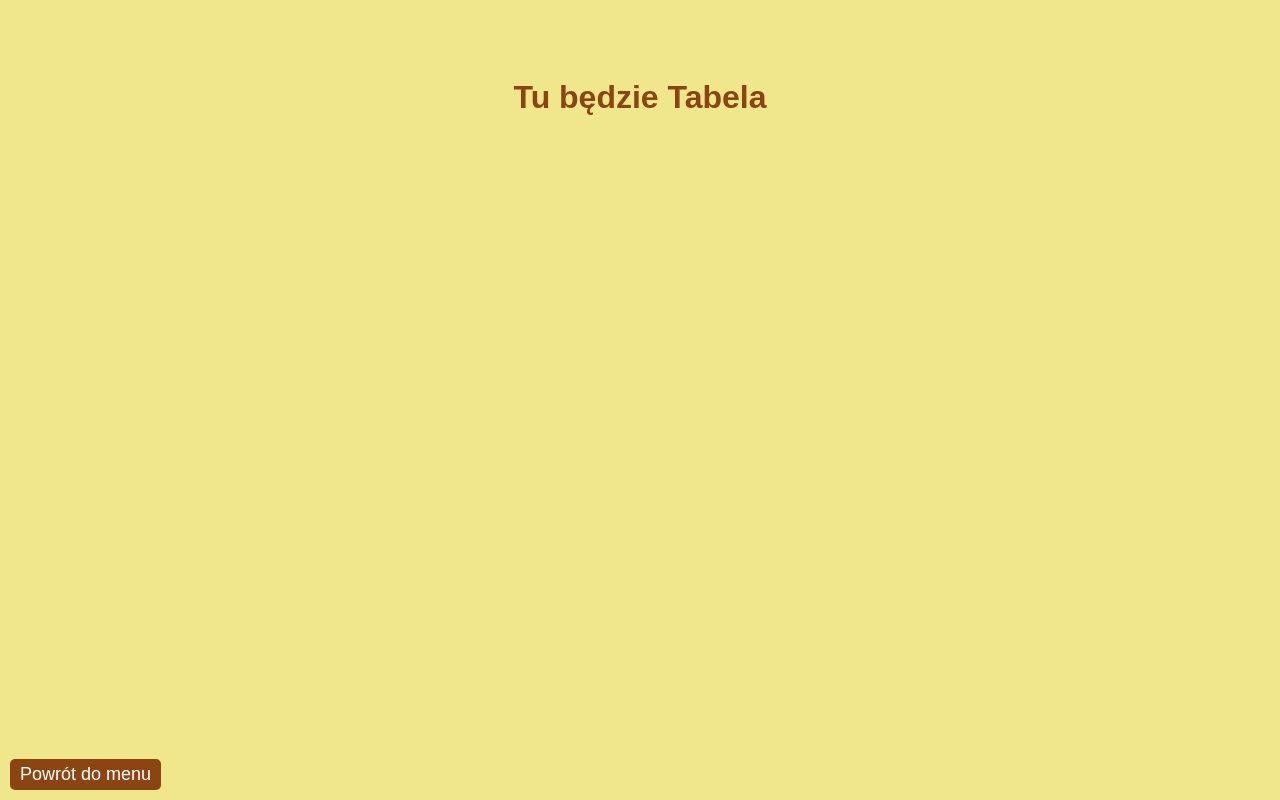
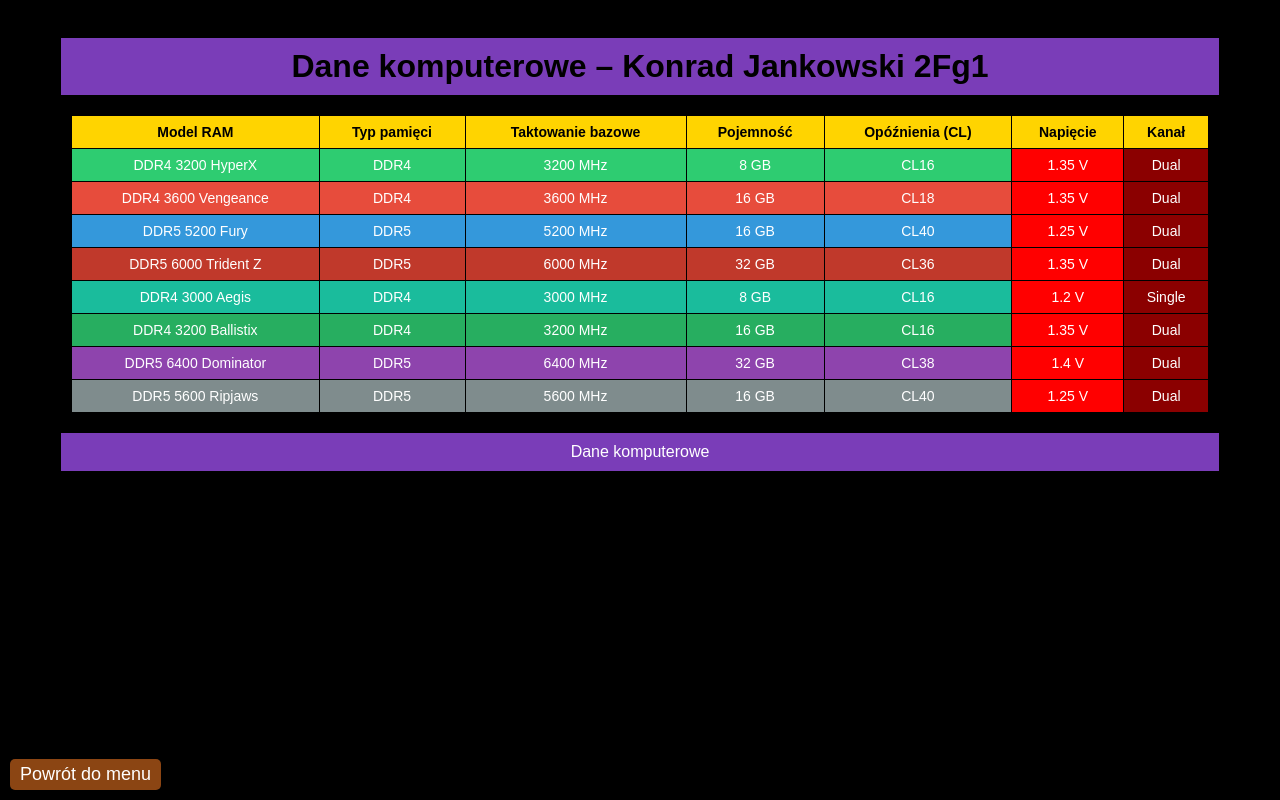
Before and after one commit to Uran6741/moja-strona67, a plain HTML site: page tabela.html in a window 1280 px wide. Drawn offline with Linux system fonts and the light colour scheme.

Commit message:
Update tabela.html

```diff
--- a/tabela.html
+++ b/tabela.html
@@ -2,20 +2,63 @@
 <html lang="pl-PL">
 <head>
     <meta charset="utf-8">
-    <title>Tu będzie Tabela</title>
+    <title>Dane komputerowe</title>
     <style>
         body {
-            background-color: #f0e68c; /* jasnożółte tło */
+            background-color: #000;
             font-family: Arial, sans-serif;
             text-align: center;
-            padding-top: 50px;
+            padding-top: 30px;
         }
 
         h1 {
-            color: #8b4513; /* ciemnobrązowy nagłówek */
+            color: black;
+            background-color: #7a3db8;
+            padding: 10px;
+            margin: 0 auto 20px;
+            width: 90%;
         }
 
-        /* Styl linku powrotu w lewym dolnym rogu */
+        table {
+            margin: 0 auto;
+            border-collapse: collapse;
+            width: 90%;
+            color: white;
+        }
+
+        th, td {
+            border: 1px solid black;
+            padding: 8px;
+            font-size: 14px;
+        }
+
+        th {
+            background-color: #ffd400;
+            color: black;
+        }
+
+        .ram1 { background-color: #2ecc71; }
+        .ram2 { background-color: #e74c3c; }
+        .ram3 { background-color: #3498db; }
+        .ram4 { background-color: #c0392b; }
+        .ram5 { background-color: #1abc9c; }
+        .ram6 { background-color: #27ae60; }
+        .ram7 { background-color: #8e44ad; }
+        .ram8 { background-color: #7f8c8d; }
+
+        .napiecie { background-color: red; }
+        .kanal { background-color: darkred; }
+
+        .footer {
+            background-color: #7a3db8;
+            color: white;
+            padding: 10px;
+            margin-top: 20px;
+            width: 90%;
+            margin-left: auto;
+            margin-right: auto;
+        }
+
         .powrot {
             position: fixed;
             bottom: 10px;
@@ -27,17 +70,99 @@
             padding: 5px 10px;
             border-radius: 5px;
         }
-
-        .powrot:hover {
-            background-color: #a0522d;
-        }
     </style>
 </head>
 <body>
 
-    <h1>Tu będzie Tabela</h1>
+<h1>Dane komputerowe – Konrad Jankowski 2Fg1</h1>
 
-    <a href="menu.html" class="powrot">Powrót do menu</a>
+<table>
+    <tr>
+        <th>Model RAM</th>
+        <th>Typ pamięci</th>
+        <th>Taktowanie bazowe</th>
+        <th>Pojemność</th>
+        <th>Opóźnienia (CL)</th>
+        <th>Napięcie</th>
+        <th>Kanał</th>
+    </tr>
+    <tr class="ram1">
+        <td>DDR4 3200 HyperX</td>
+        <td>DDR4</td>
+        <td>3200 MHz</td>
+        <td>8 GB</td>
+        <td>CL16</td>
+        <td class="napiecie">1.35 V</td>
+        <td class="kanal">Dual</td>
+    </tr>
+    <tr class="ram2">
+        <td>DDR4 3600 Vengeance</td>
+        <td>DDR4</td>
+        <td>3600 MHz</td>
+        <td>16 GB</td>
+        <td>CL18</td>
+        <td class="napiecie">1.35 V</td>
+        <td class="kanal">Dual</td>
+    </tr>
+    <tr class="ram3">
+        <td>DDR5 5200 Fury</td>
+        <td>DDR5</td>
+        <td>5200 MHz</td>
+        <td>16 GB</td>
+        <td>CL40</td>
+        <td class="napiecie">1.25 V</td>
+        <td class="kanal">Dual</td>
+    </tr>
+    <tr class="ram4">
+        <td>DDR5 6000 Trident Z</td>
+        <td>DDR5</td>
+        <td>6000 MHz</td>
+        <td>32 GB</td>
+        <td>CL36</td>
+        <td class="napiecie">1.35 V</td>
+        <td class="kanal">Dual</td>
+    </tr>
+    <tr class="ram5">
+        <td>DDR4 3000 Aegis</td>
+        <td>DDR4</td>
+        <td>3000 MHz</td>
+        <td>8 GB</td>
+        <td>CL16</td>
+        <td class="napiecie">1.2 V</td>
+        <td class="kanal">Single</td>
+    </tr>
+    <tr class="ram6">
+        <td>DDR4 3200 Ballistix</td>
+        <td>DDR4</td>
+        <td>3200 MHz</td>
+        <td>16 GB</td>
+        <td>CL16</td>
+        <td class="napiecie">1.35 V</td>
+        <td class="kanal">Dual</td>
+    </tr>
+    <tr class="ram7">
+        <td>DDR5 6400 Dominator</td>
+        <td>DDR5</td>
+        <td>6400 MHz</td>
+        <td>32 GB</td>
+        <td>CL38</td>
+        <td class="napiecie">1.4 V</td>
+        <td class="kanal">Dual</td>
+    </tr>
+    <tr class="ram8">
+        <td>DDR5 5600 Ripjaws</td>
+        <td>DDR5</td>
+        <td>5600 MHz</td>
+        <td>16 GB</td>
+        <td>CL40</td>
+        <td class="napiecie">1.25 V</td>
+        <td class="kanal">Dual</td>
+    </tr>
+</table>
+
+<div class="footer">Dane komputerowe</div>
+
+<a href="menu.html" class="powrot">Powrót do menu</a>
 
 </body>
 </html>
```
